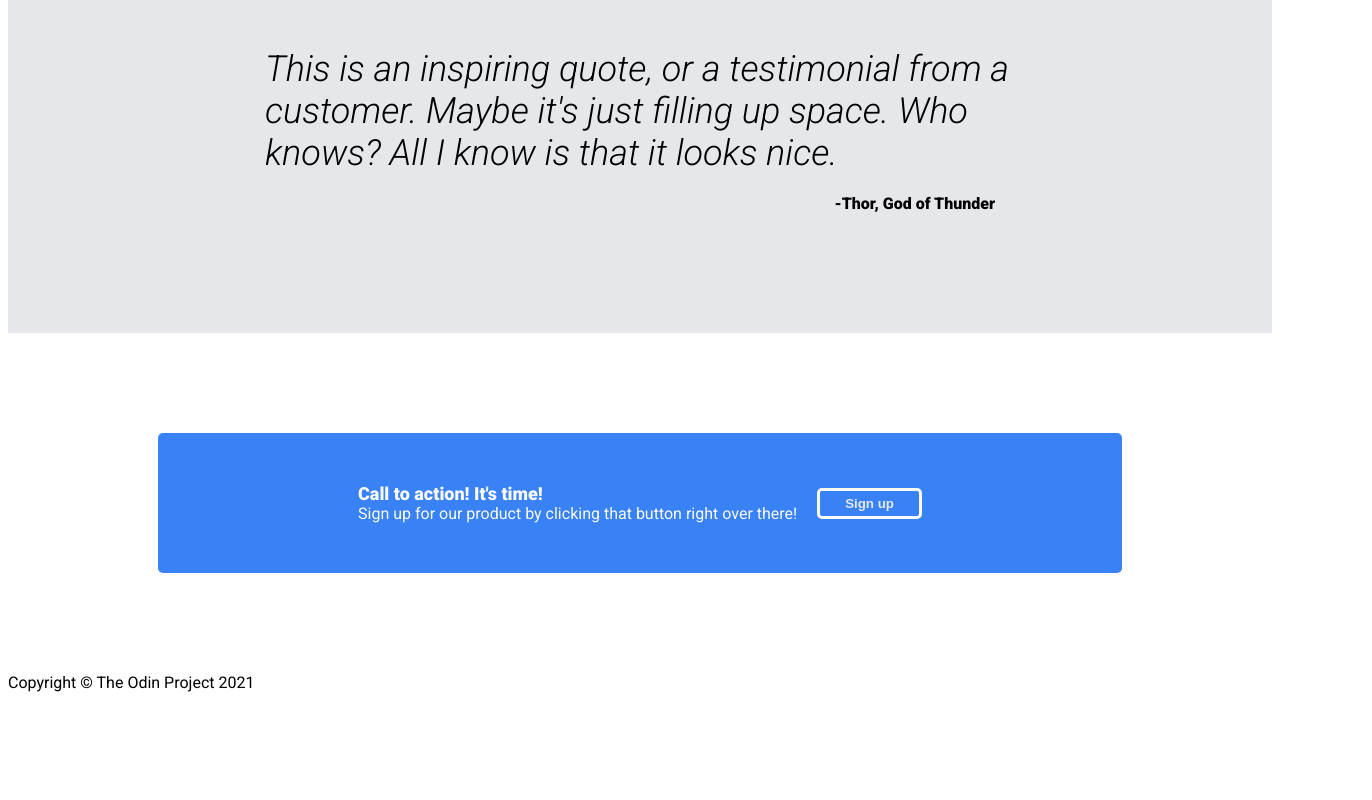
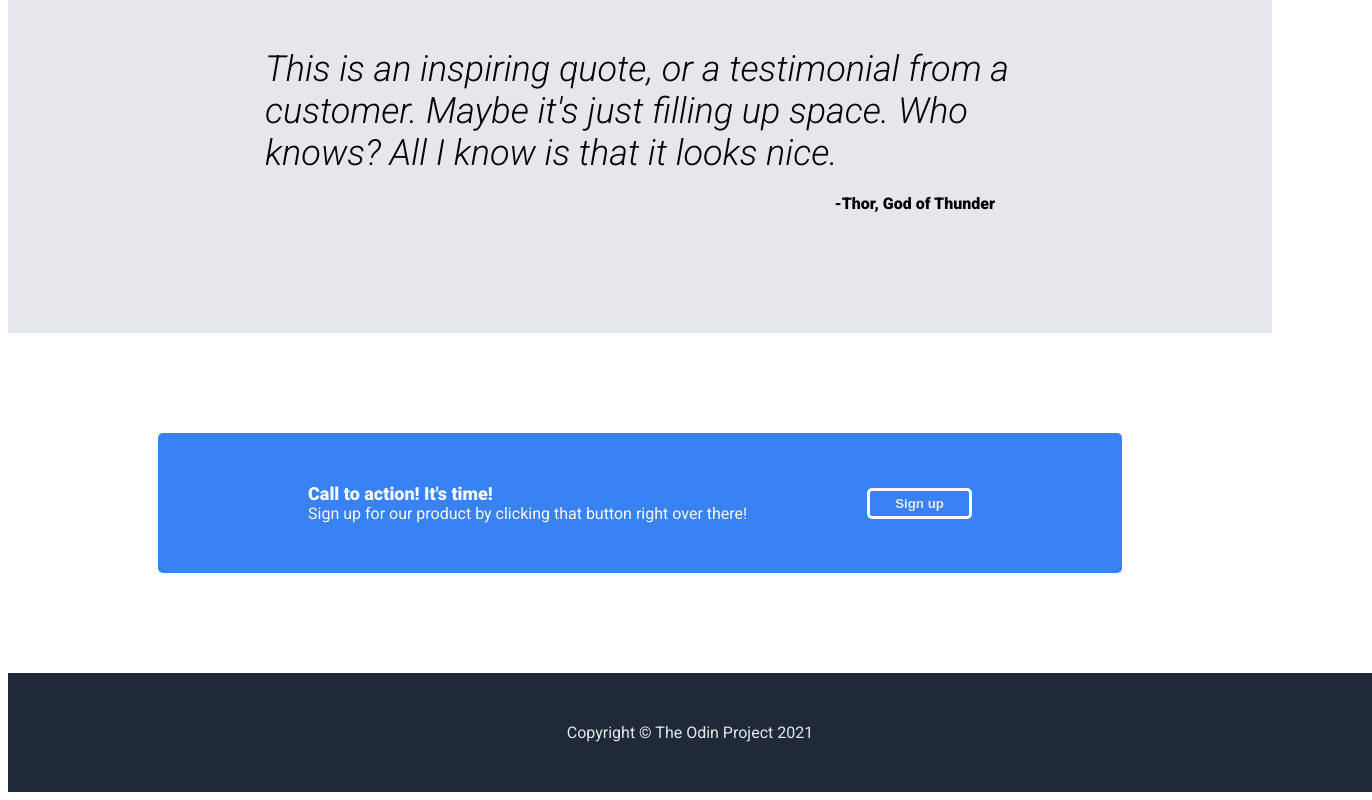
Before and after one commit to RobMWilliams/Odin-Project-Assignment, a plain HTML site: page index.html in a window 1280 px wide. Shown: the part 895-1695 px from the top of the page, 1372 px wide, since content can reach past the window. Before the commit the page ends 1595 px from the top, so only its background shows below. Drawn offline with Linux system fonts and the light colour scheme.

Commit message:
Finished styling footer.

```diff
--- a/style.css
+++ b/style.css
@@ -174,7 +174,7 @@ a {
     background: #3882F6;
     border-radius: 5px;
     padding: 50px;
-    padding-inline: 200px;
+    padding-inline: 150px;
     color: #F9FAF8;
 }
 
@@ -205,3 +205,13 @@ a {
     color: #E5E7EB;
     font-weight: 900;
 }
+
+.footer {
+    background: #1F2937;
+    width: 100%;
+    padding: 50px;
+    color: #E5E7EB;
+    text-align: center;
+    font-weight: 300;
+
+}
```
